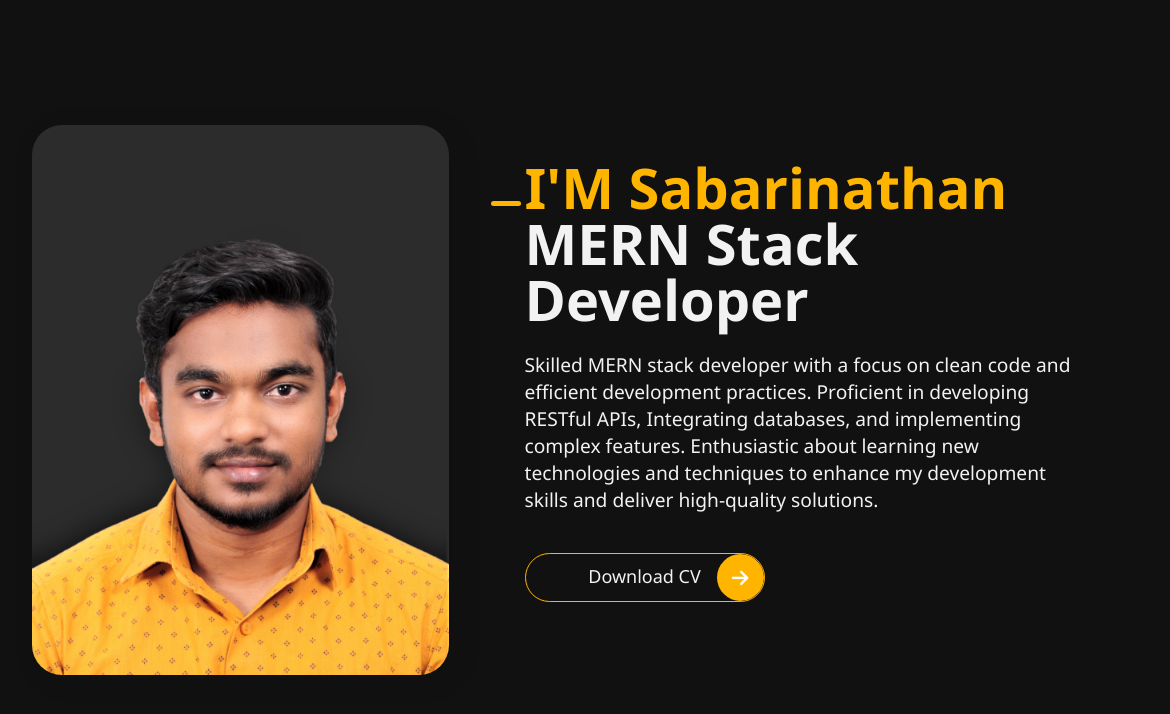
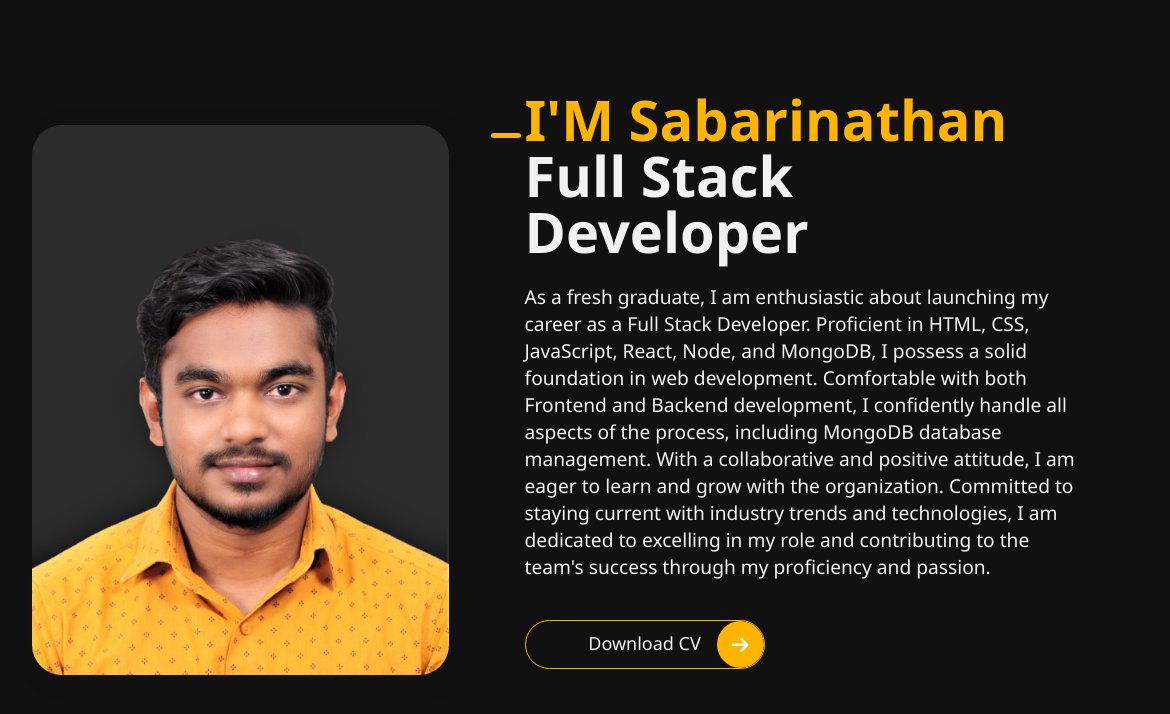
Before and after one commit to Sabarinathan-V/Portfolio, a plain HTML site: page index.html in a window 1280 px wide. Shown: the full height of the page, 0-1170 px from the left. Drawn offline with Linux system fonts and the light colour scheme.

Commit message:
about me updated

```diff
--- a/index.html
+++ b/index.html
@@ -21,11 +21,8 @@
                     <img id="myImage" src="./images/black.jpg" alt="Profile Picture">
                 </div>
                 <div class="text-content">
-                    <h1>I'M Sabarinathan <br /><span>MERN Stack Developer</span></h1>
-                    <p>Skilled MERN stack developer with a focus on clean code and efficient development
-                        practices. Proficient in developing RESTful APIs, Integrating databases, and
-                        implementing complex features. Enthusiastic about learning new technologies and
-                        techniques to enhance my development skills and deliver high-quality solutions.
+                    <h1>I'M Sabarinathan <br /><span>Full Stack Developer</span></h1>
+                    <p>As a fresh graduate, I am enthusiastic about launching my career as a Full Stack Developer. Proficient in HTML, CSS, JavaScript, React, Node, and MongoDB, I possess a solid foundation in web development. Comfortable with both Frontend and Backend development, I confidently handle all aspects of the process, including MongoDB database management. With a collaborative and positive attitude, I am eager to learn and grow with the organization. Committed to staying current with industry trends and technologies, I am dedicated to excelling in my role and contributing to the team's success through my proficiency and passion.
                     </p>
                     <button class="button" onclick="openPdf()">
                         <span class="text">Download CV</span>
```
